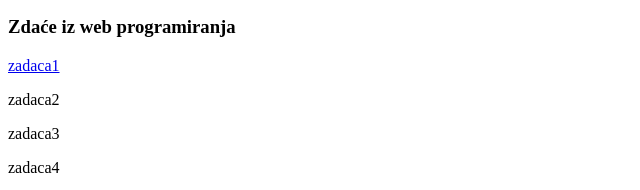
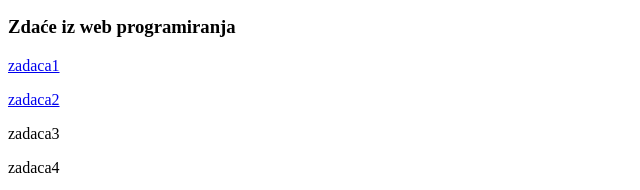
Before and after one commit to lorenagalovic/wp_galovic_lorena, a plain HTML site: page index.html in a window 1280 px wide. Shown: the part 2118-2308 px from the top of the page, 0-640 px from the left. Drawn offline with Linux system fonts and the light colour scheme.

Commit message:
Update index.html

```diff
--- a/index.html
+++ b/index.html
@@ -87,7 +87,7 @@
     <h3>Zdaće iz web programiranja</h3>
  <dl> <a href="Zadace/zadaca1.html">zadaca1</a></dl>
 
-<dl>zadaca2</dl>
+<dl><a href="Zadace/zadaca2.html">zadaca2</a></dl>
 <dl>zadaca3</dl>
 <dl>zadaca4</dl>
 <dl>zadaca5</dl>
```
